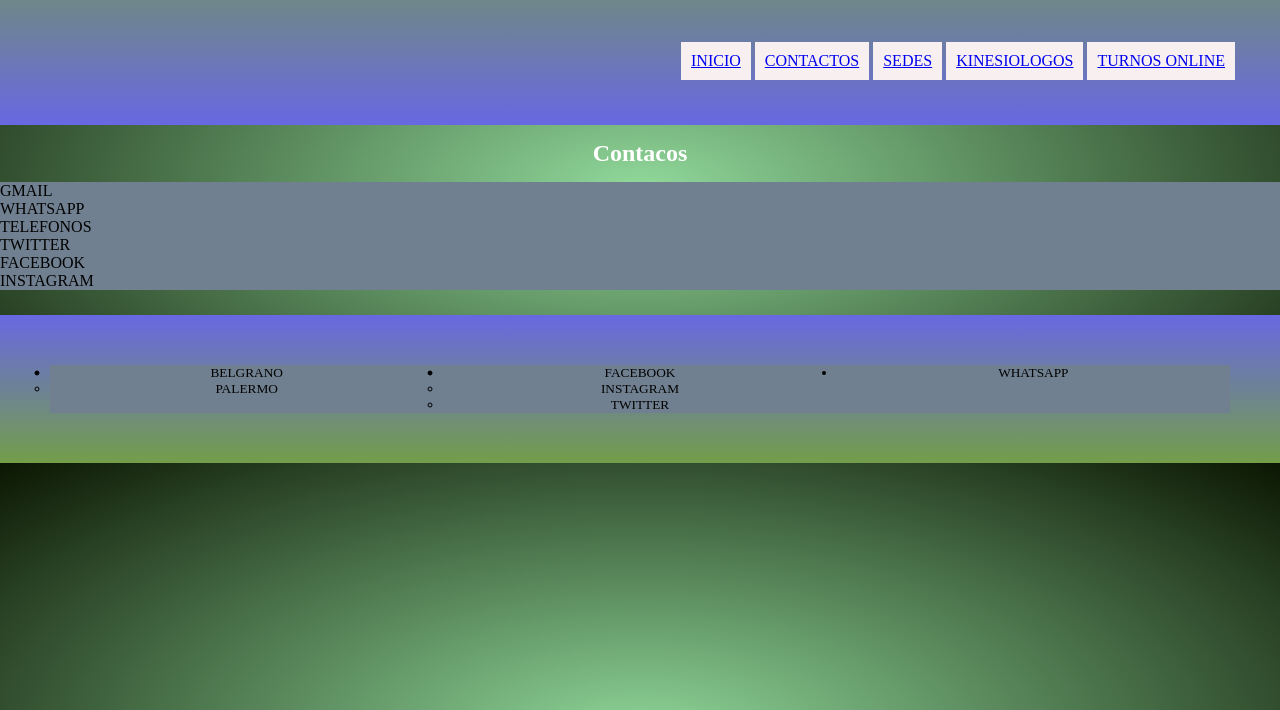
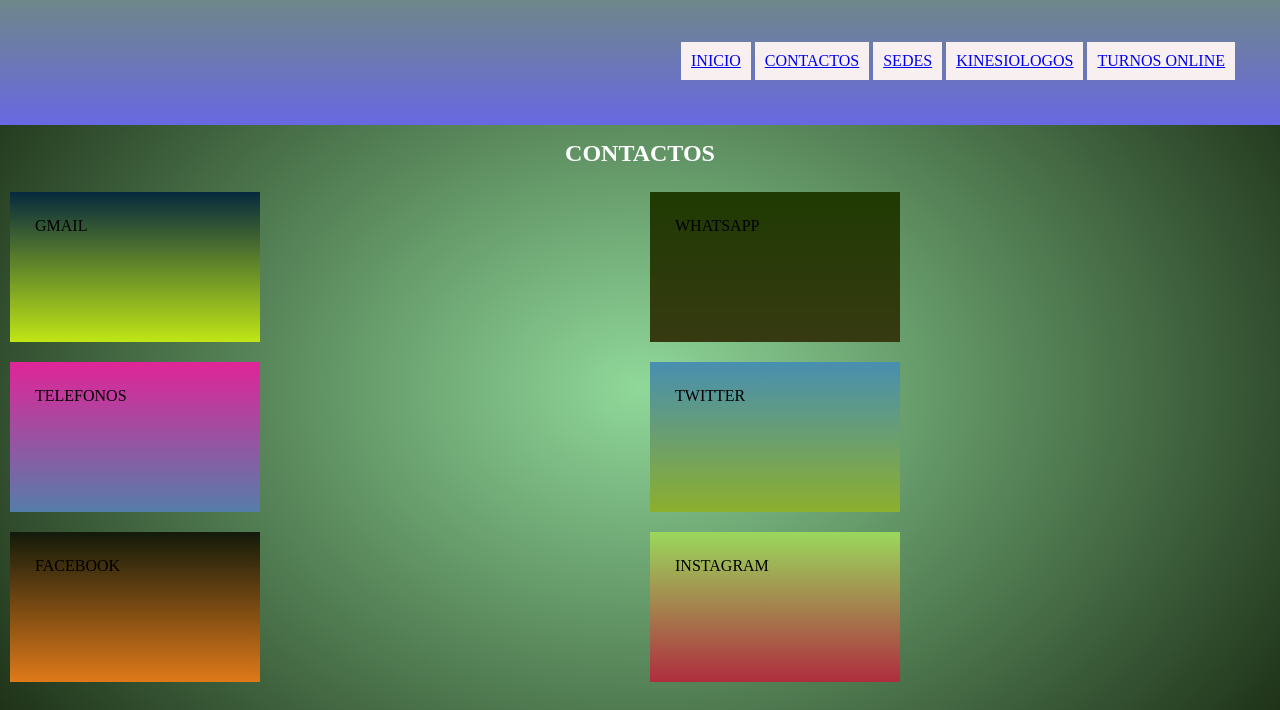
Before and after one commit to RodrigoArielC/rodrigoarielcollados, a plain HTML site: page root/paginas/contactos.html in a window 1280 px wide. Shown: the part 90-800 px from the top of the page. Drawn offline with Linux system fonts and the light colour scheme.

Commit message:
cambios en html contactos en ramacontactos

```diff
--- a/root/estilos/style.css
+++ b/root/estilos/style.css
@@ -334,3 +334,83 @@ hr{margin: 10px;}
     padding: 25px;
 
 }
+
+.contactosPagina{
+    display: grid;
+    grid-template-columns: 1fr 1fr;
+    animation-name: contactos;
+    animation-iteration-count: inherit;
+    animation-duration: 3s;
+
+}
+
+@keyframes contactos{
+    0%{
+        transform: translatex(30px);
+
+ }
+
+
+    50%{transform: translatex(250px);
+
+    }
+
+    100%{
+        transform: translate(-30);
+    }
+
+
+}
+
+#contaco1{
+    width: 200px;
+    height: 100px;
+    background-image: linear-gradient(rgb(6, 41, 61),rgb(192, 230, 22));
+
+    padding: 25px;
+    margin: 10px;
+}
+
+#contacto2{
+    width: 200px;
+    height: 100px;
+    background-image: linear-gradient(rgb(31, 58, 3),rgb(55, 58, 17));
+
+    padding: 25px;
+    margin: 10px;
+}
+
+#contacto3{
+    width: 200px;
+    height: 100px;
+    background-image: linear-gradient(rgb(224, 37, 152),rgb(85, 125, 170));
+
+    padding: 25px;
+    margin: 10px;
+}
+
+#contacto4{
+    width: 200px;
+    height: 100px;
+    background-image: linear-gradient(rgb(72, 143, 177),rgb(140, 175, 45));
+
+    padding: 25px;
+    margin: 10px;
+}
+
+#contacto5{
+    width: 200px;
+    height: 100px;
+    background-image: linear-gradient(rgb(18, 26, 10),rgb(223, 121, 26));
+
+    padding: 25px;
+    margin: 10px;
+}
+
+#contacto6{
+    width: 200px;
+    height: 100px;
+    background-image: linear-gradient(rgb(154, 216, 92),rgb(175, 45, 62));
+
+    padding: 25px;
+    margin: 10px;}
--- a/root/paginas/contactos.html
+++ b/root/paginas/contactos.html
@@ -29,18 +29,22 @@
 
        <main>
 
-<h2> Contacos</h2>
+<h2> CONTACTOS</h2>
 
 
-<ul>
-    <li>GMAIL</li>
-    <li>WHATSAPP</li>
-    <li>TELEFONOS</li>
-    <li>TWITTER</li>
-    <li>FACEBOOK</li>
-    <li>INSTAGRAM</li>
-</ul>
 
+<div >
+
+    <div class="contactosPagina">
+    <div id="contaco1"> GMAIL</div>
+    <div id="contacto2"> WHATSAPP</div>
+    <div id="contacto3"> TELEFONOS</div>
+    <div id="contacto4"> TWITTER</div>
+    <div id="contacto5"> FACEBOOK</div>
+    <div id="contacto6"> INSTAGRAM </div>
+
+   </div>
+</div>
 
 
 </main>
```
